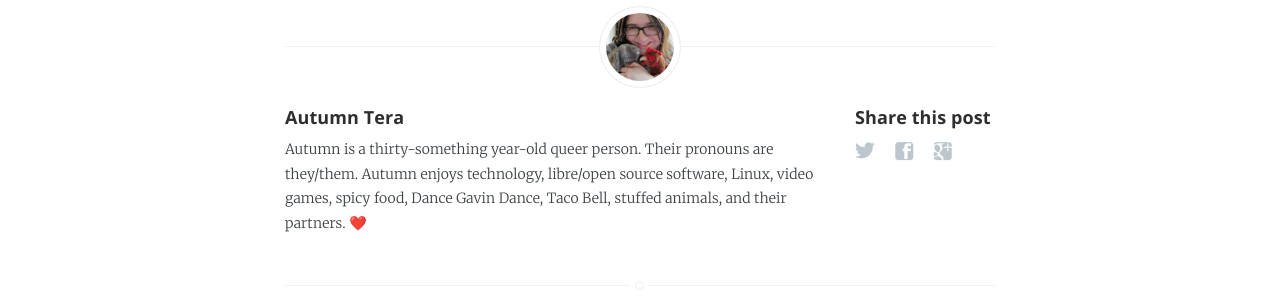
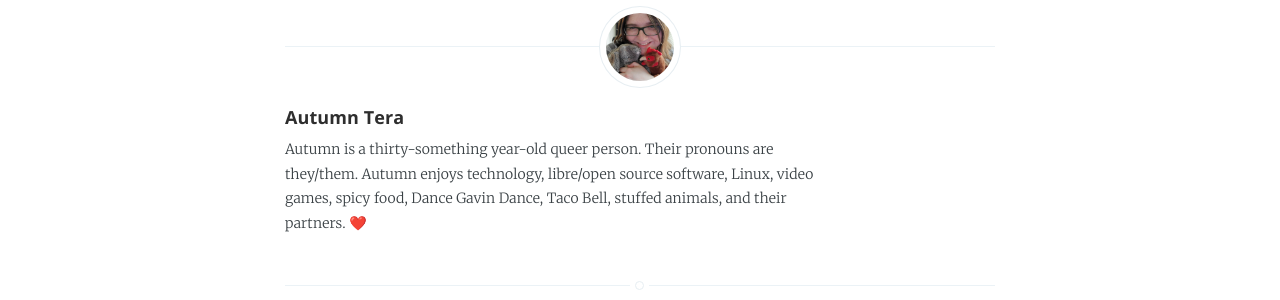
Before and after one commit to CrisisModel/crisismodel.github.io, a Jekyll site: the page built from _posts/2019-12-07-trans-support.md, in a window 1280 px wide. Shown: the part 1510-1810 px from the top of the page. Built offline with Jekyll 4.4.1, drawn with Linux system fonts in a browser that asks for light colours.

Commit message:
Fixing theme shit

```diff
--- a/_config.yml
+++ b/_config.yml
@@ -4,7 +4,7 @@
 
 markdown: kramdown
 highlighter: rogue
-logo: false
+logo: 'https://words.crisismodel.com/assets/images/logo.png'
 paginate: 15
 baseurl: /
 domain_name: 'https://words.crisismodel.com'
@@ -13,6 +13,3 @@
 # Details for the RSS feed generator
 url:            'https://words.crisismodel.com'
 author:         'Autumn Tera'
-baseurl:        'https://words.crisismodel.com/'
-logo:           'https://words.crisismodel.com/assets/images/logo.png'
-cover:          'https://i.picsum.photos/id/1063/4867/3215.jpg'
--- a/_layouts/post.html
+++ b/_layouts/post.html
@@ -78,7 +78,7 @@
             {% endif %}
 
             <!-- Share links section -->
-            {% include share.html %}
+            <!-- {% include share.html %} -->
 
             <!-- Disqus comments -->
             <!-- {% if page.disqus %}
--- a/index.html
+++ b/index.html
@@ -1,7 +1,7 @@
 ---
 layout: default
 title: Home
-cover: 'https://i.picsum.photos/id/1063/4867/3215.jpg'
+cover: 'https://i.picsum.photos/id/202/2392/1260.jpg'
 logo:   'assets/images/logo-white.png'
 about: 'about.html'
 ---
```
Also changed, not shown: 1 other file.
